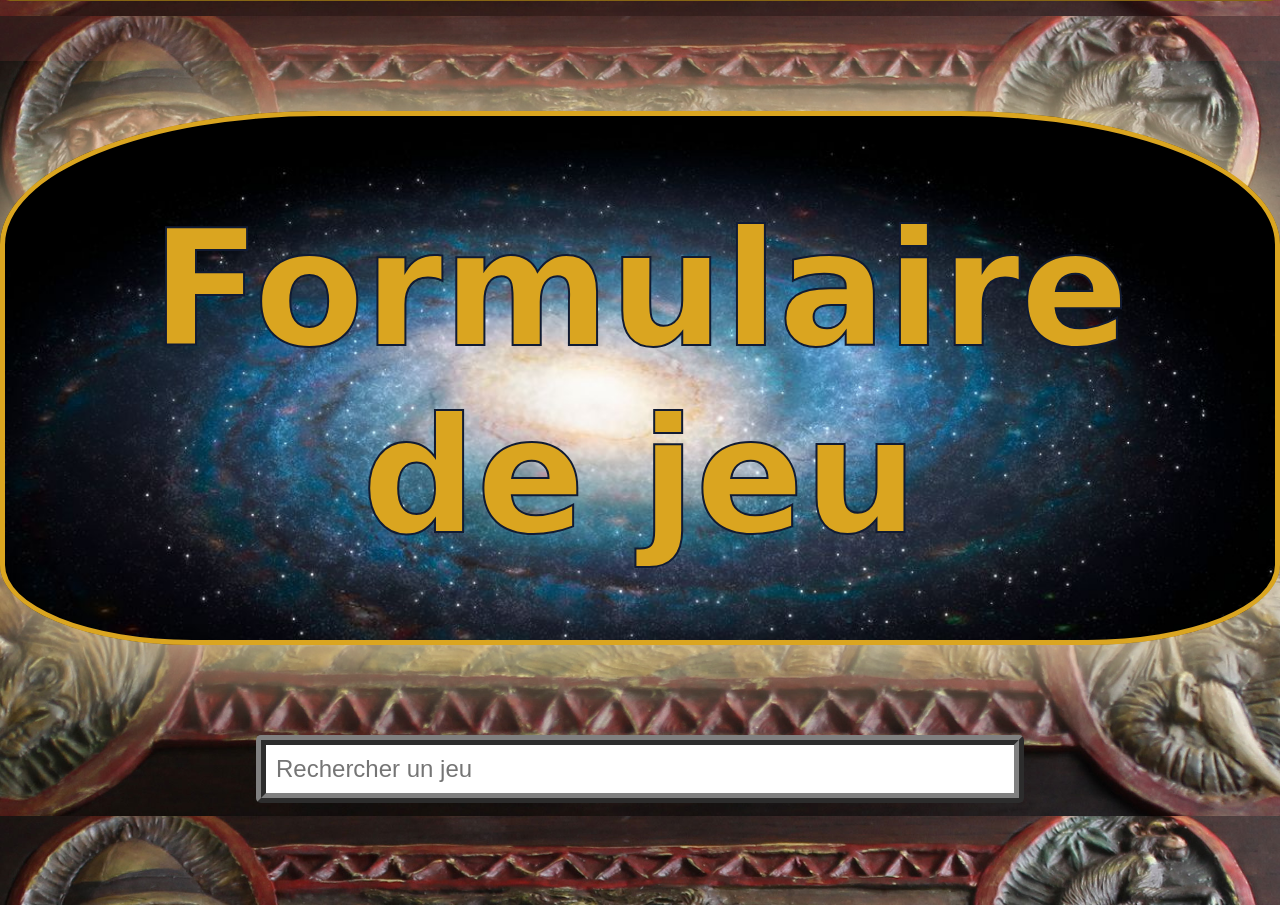
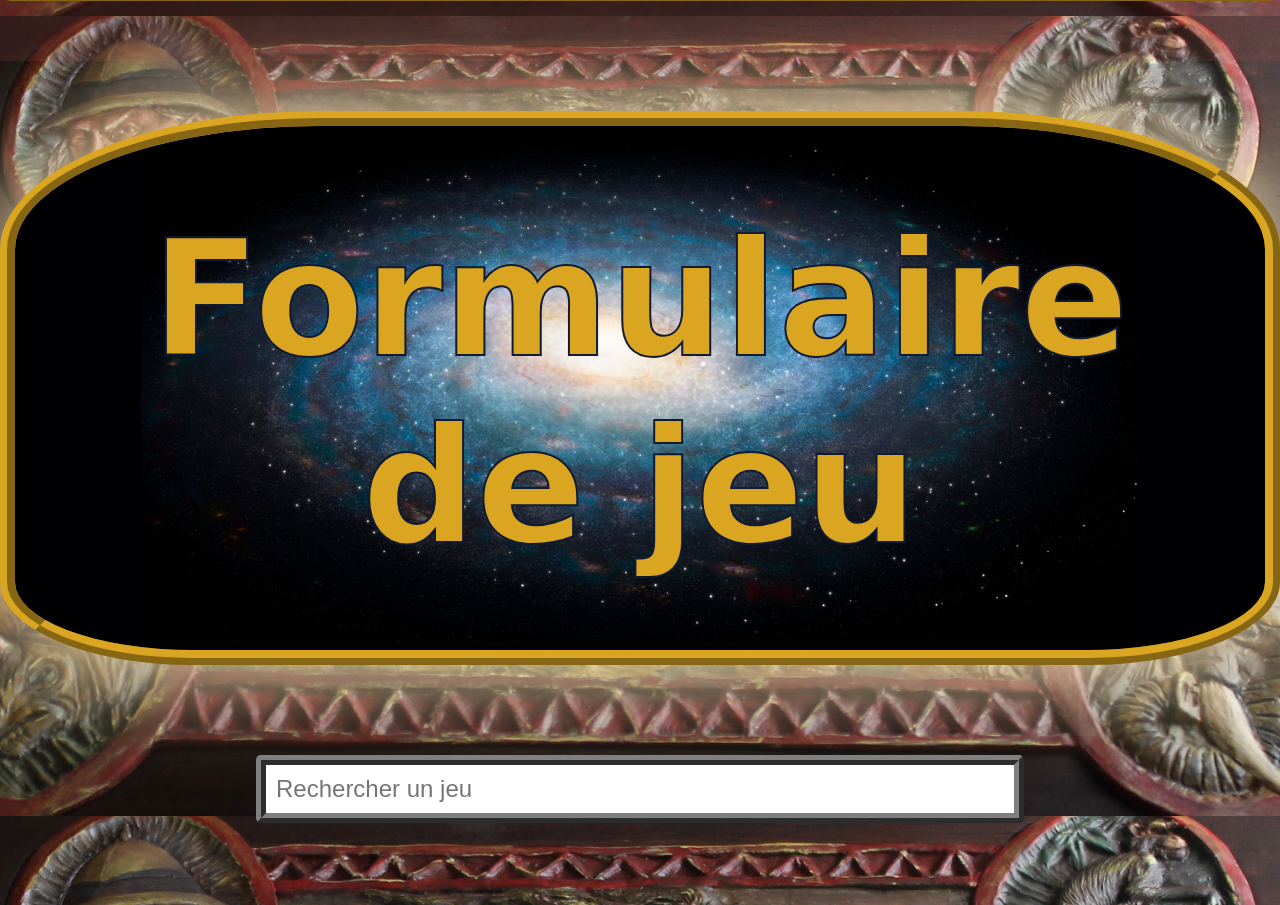
Before and after one commit to JhonnyBigoud/Symfony-Ludotek-project, a Symfony app: template templates/game/form.html.twig in a window 1280 px wide; the page is wider, and only the part inside the window is pictured. Shown: the part 784-1689 px from the top of that part. Run offline with Twig, Linux system fonts and the light colour scheme; the template is opened without the code that fills it, so the values that code supplies are empty; some libraries are stand-ins or nearby versions; some web fonts are replaced.

Commit message:
layout-adjusted 3

```diff
--- a/public/css/style.css
+++ b/public/css/style.css
@@ -109,15 +109,15 @@ h1 {
     color: goldenrod;
     padding: 70px;
     padding-top: 80px;
-    border: solid 5px goldenrod;
+    border: ridge 15px goldenrod;
     border-radius: 25% 25% 15% 15%;
-    background-color: rgba(0, 0, 0, 0.849);
+    background-color: rgb(0, 0, 3);
     /* font-family: 'Rubik Distressed', cursive; */
     font-family: 'Henny Penny', cursive;
     background-image: url('../images/bg-galaxy.jpg');
-    background-position: top;
+    background-position: center;
     background-repeat: no-repeat;
-    background-size: cover;
+    background-size: contain;
     box-shadow: 0px 0px 100px 10px wheat;
     -webkit-text-stroke: paleturquoise 3px;
     -webkit-text-stroke: #111b33 2px;
@@ -240,7 +240,7 @@ label {
 }
 
 .nav-toggler.active .l1 {
-    transform: translateY(0px) rotate(135deg);
+    transform: translateY(0px) rotate(315deg);
 }
 
 .nav-toggler.active .l2 {
@@ -248,7 +248,7 @@ label {
 }
 
 .nav-toggler.active .l3 {
-    transform: translateY(0px) rotate(-135deg);
+    transform: translateY(0px) rotate(-325deg);
 }
 
 .nav-toggler {
```
